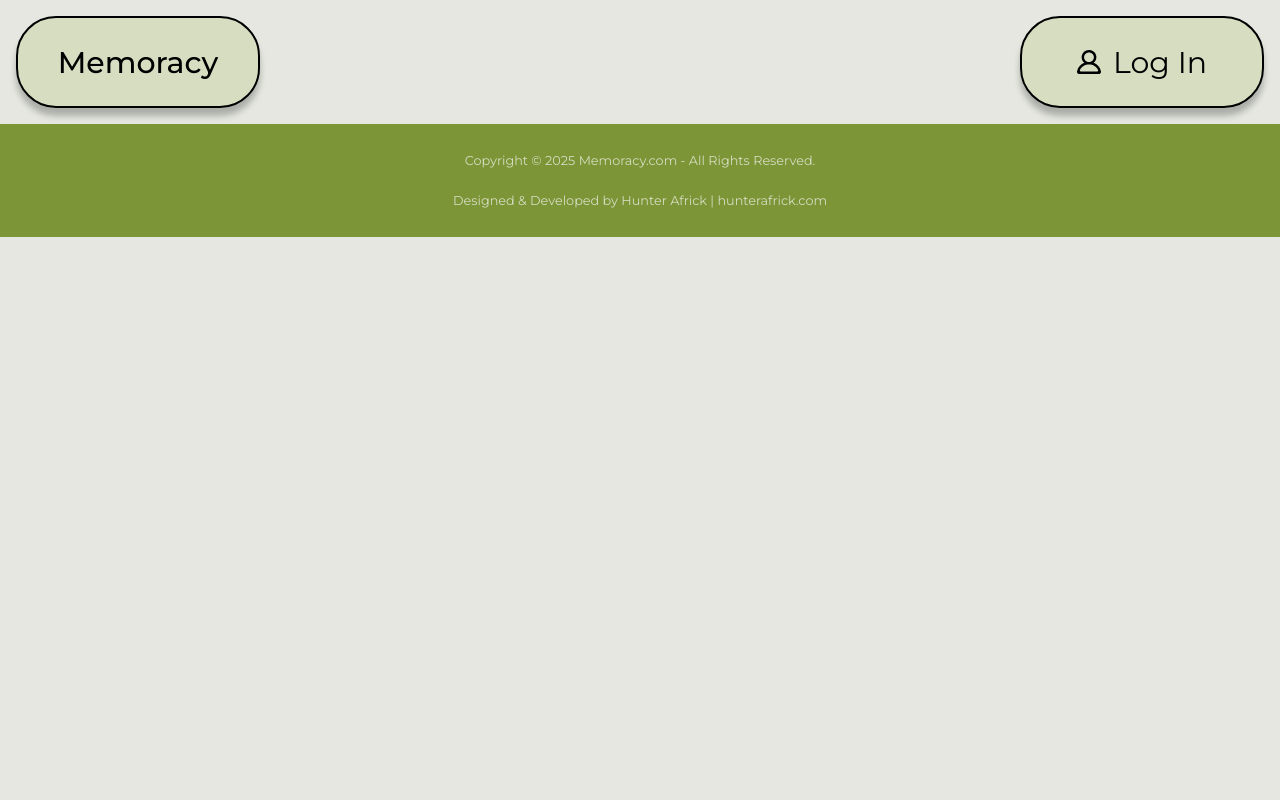
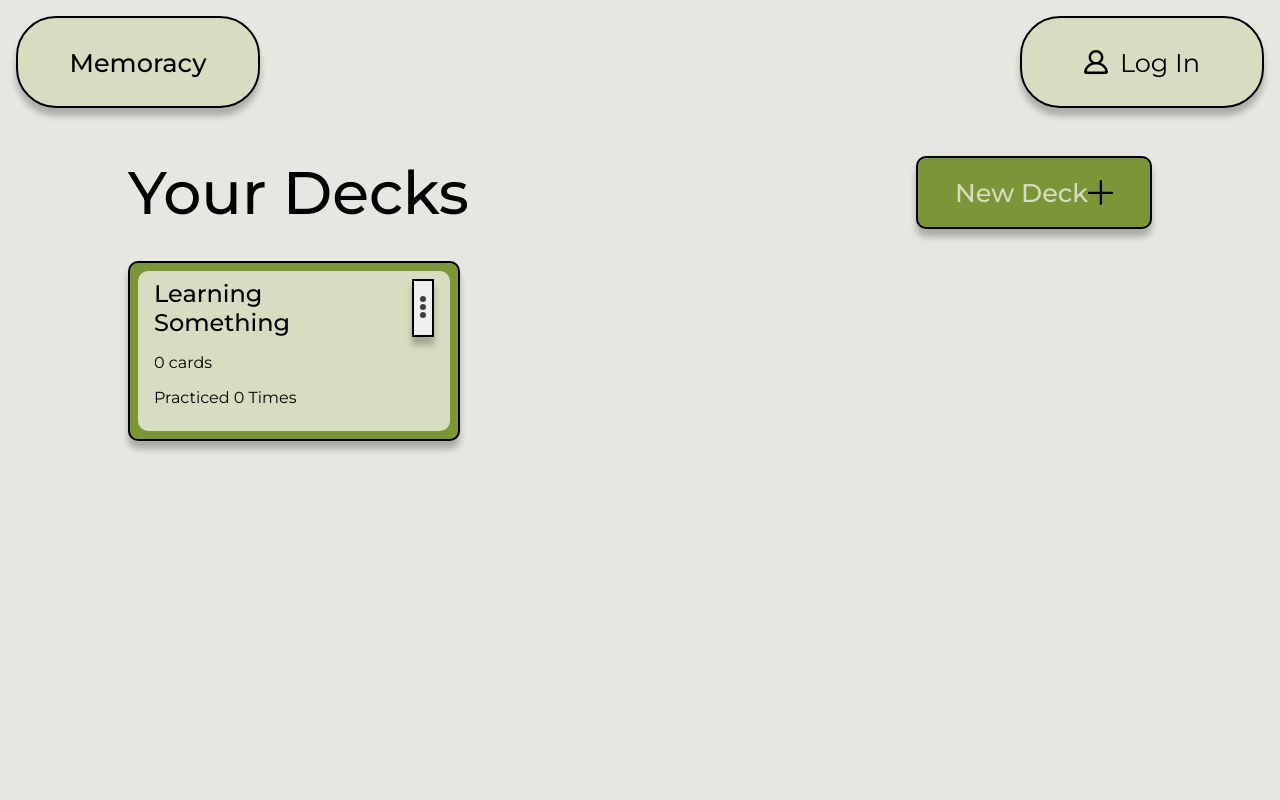
Before and after one commit to Africk-Hunter/Memoracy, a React (Create React App) app: page /decks in a window 1280 px wide. Shown: the top 800 px of the page. Built offline with nearby package versions, Linux system fonts and the light colour scheme; no server answers.

Commit message:
My Deck Page Setup
- Setup Boilerplate 'My Decks' page and added some basic styling.

```diff
--- /dev/null
+++ b/src/components/DeckView.tsx
@@ -0,0 +1,29 @@
+import React from "react";
+
+const DeckView: React.FC = () => {
+    return (
+        <section className="decks">
+            <section className="deckHeaderBar">
+                <h1 className="yourDecks">Your Decks</h1>
+                <button className="shadowAndBorder createDeckButton">New Deck <img src="/images/Plus.svg" alt="" className="newDeckImg" /></button>
+            </section>
+            <section className="deckEnv">
+                <div className=" outerDeck shadowAndBorder">
+                    <div className="innerDeck">
+                        <section className="deckMainBar">
+                            <p className="deckTitle">Learning Something</p>
+                            <button className="shadowAndBorder editDeckButton"><img src="/images/EditDots.svg" alt="Deck Settings" /></button>
+                        </section>
+
+                        <section className="deckStats">
+                            <p className="deckStat">0 cards</p>
+                            <p className="deckStat">Practiced 0 Times</p>
+                        </section>
+                    </div>
+                </div>
+            </section>
+        </section>
+    );
+};
+
+export default DeckView;
--- a/src/components/Navbar.tsx
+++ b/src/components/Navbar.tsx
@@ -1,12 +1,27 @@
-import React from 'react';
+import React, { useEffect, useState } from 'react';
 import '../styles/Navbar.scss';
 import NavbarLoggedIn from "./NavbarLoggedIn";
 import NavbarLoggedOut from "./NavbarLoggedOut";
+import { auth } from "../firebaseConfig";
+import { onAuthStateChanged } from "firebase/auth";
 
 function Navbar() {
-  return (
-    <NavbarLoggedOut />
-  );
+    const [user, setUser] = useState(auth.currentUser);
+
+    useEffect(() => {
+        const unsubscribe = onAuthStateChanged(auth, (currentUser) => {
+            setUser(currentUser);
+        });
+
+        // Cleanup the listener on component unmount
+        return () => unsubscribe();
+    }, []);
+
+    return (
+        <>
+            {user ? <NavbarLoggedIn /> : <NavbarLoggedOut />}
+        </>
+    );
 }
 
 export default Navbar;
--- a/src/components/NavbarLoggedIn.tsx
+++ b/src/components/NavbarLoggedIn.tsx
@@ -15,9 +15,9 @@ function NavbarLoggedIn() {
         <div className="loggedInSection title">Memoracy</div>
 
         <nav className="loggedInSection">
-          <NavButton navText="My Decks" navPicture={image_paths.PlayingCardIcon} />
-          <NavButton navText="Create a Deck" navPicture={image_paths.PlusIcon} />
-          <NavButton navText="Settings" navPicture={image_paths.GearIcon} />
+          <NavButton navText="My Decks" navPicture={image_paths.PlayingCardIcon} link='../decks'/>
+          {/* <NavButton navText="Create a Deck" navPicture={image_paths.PlusIcon} link='../create-deck'/> */}
+          <NavButton navText="Settings" navPicture={image_paths.GearIcon} link='../settings'/>
         </nav>
 
       </div>
@@ -29,15 +29,15 @@ interface NavButtonProps {
 
   navText: string;
   navPicture: string;
-
+  link: string;
 }
 
-function NavButton( {navText, navPicture}: NavButtonProps ) {
+function NavButton( {navText, navPicture, link}: NavButtonProps ) {
   return (
-    <button className='navButton'>
+    <a className='navButton' href={link}>
       <img src={navPicture} alt="" className="navImg" />
       <p className="navText">{navText}</p>
-    </button>
+    </a>
   );
 }
 
--- a/src/firebaseConfig.ts
+++ b/src/firebaseConfig.ts
@@ -1,4 +1,3 @@
-// filepath: d:\Projects\Memoracy\src\firebaseConfig.ts
 import { initializeApp } from "firebase/app";
 import { getAuth } from "firebase/auth";
 
--- a/src/index.tsx
+++ b/src/index.tsx
@@ -6,6 +6,7 @@ import Navbar from './components/Navbar';
 import Hero from './components/Hero';
 import Footer from './components/Footer';
 import Login from './pages/login';
+import Decks from './pages/decks';
 
 const root = ReactDOM.createRoot(
   document.getElementById('root') as HTMLElement
@@ -17,6 +18,7 @@ root.render(
       <Routes>
         <Route path="/" element={<Hero />} />
         <Route path="/login" element={<Login />} />
+        <Route path="/decks" element={<Decks />} />
       </Routes>
       <Footer />
     </Router>
--- a/src/pages/decks.tsx
+++ b/src/pages/decks.tsx
@@ -1,13 +1,13 @@
 import React from 'react';
 import ReactDOM from 'react-dom/client';
-import './index.css';
-import App from '../components/Navbar';
+import DeckView from '../components/DeckView';
+import Footer from '../components/Footer';
+import Navbar from '../components/Navbar';
 
-const root = ReactDOM.createRoot(
-  document.getElementById('root') as HTMLElement
-);
-root.render(
-  <React.StrictMode>
-    <App />
-  </React.StrictMode>
-);
+function Decks() {
+  return (
+    <DeckView />
+  );
+}
+
+export default Decks;
--- /dev/null
+++ b/src/styles/Decks.scss
@@ -0,0 +1,88 @@
+@use './variables' as *;
+
+.decks{
+    display: flex;
+    flex-direction: column;
+    justify-content: start;
+    align-items: center;
+    height: 100vh;
+    width: 100%;
+    font-family: 'Montserrat', sans-serif;
+
+    margin-top: 2rem;;
+}
+
+.deckHeaderBar{
+    display: flex;
+    justify-content: space-between;
+    width: 80%;
+}
+
+.yourDecks{
+    font-size: 3.75rem;
+    font-weight: 500;
+    margin: 0;
+}
+
+.createDeckButton{
+    all: unset;
+    display: flex;
+    justify-content: center;
+    user-select: none;
+    align-items: center;
+    background: $main-color;
+    color: $cream-color;
+    font-weight: 500;
+    user-select: none;
+    cursor: pointer;
+
+    font-size: 1.6rem;
+    border-radius: 10px;
+    width: 14.5rem;
+
+
+    &:hover{
+        transform: scale(1.05);
+    }
+}
+
+.deckEnv{
+    display: flex;
+    flex-wrap: wrap;
+    justify-content: start;
+    gap: 2rem;
+    width: 80%;
+    margin-top: 2rem;
+}
+
+.outerDeck{
+    border-radius: 10px;
+    background: $main-color;
+    padding: .5rem;
+    width: 19.5rem;
+    height: 10rem;
+}
+
+.innerDeck{
+    display: flex;
+    flex-direction: column;
+    justify-content: center;
+    background: $cream-color;
+    border-radius: 10px;
+    padding: 1rem;
+
+    width: calc(100% - 2rem);
+    height: calc(100% - 2rem);
+}
+
+.deckMainBar{
+    display: flex;
+    justify-content: space-between;
+}
+
+.deckTitle{
+    width: 80%;
+    font-size: 1.5rem;
+    font-weight: 500;
+    margin: 0;
+}
--- a/src/styles/Navbar.scss
+++ b/src/styles/Navbar.scss
@@ -19,7 +19,7 @@
 
     width: 15rem;
     height: 5.5rem;
-    font-size: 1.875rem;
+    font-size: 1.6rem;
     gap: .75rem;
     border-width: 2px !important;
     @media (min-width: 1921px) {
--- a/src/styles/index.scss
+++ b/src/styles/index.scss
@@ -3,6 +3,7 @@
 @use './Hero';
 @use './Footer';
 @use './Auth';
+@use './Decks';
 
 @import url('https://fonts.googleapis.com/css2?family=Montserrat:wght@400;500;600;700&display=swap');
 
```
Also changed, not shown: public/images/EditDots.svg (added).
